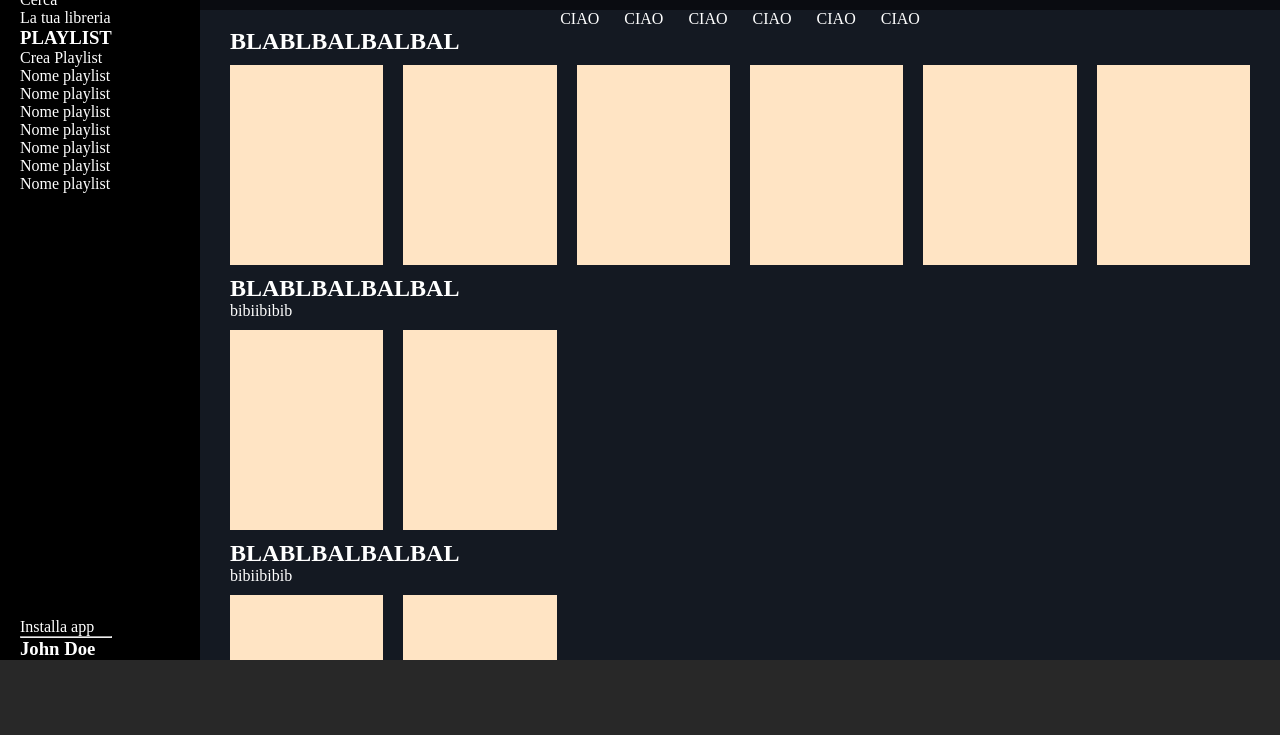
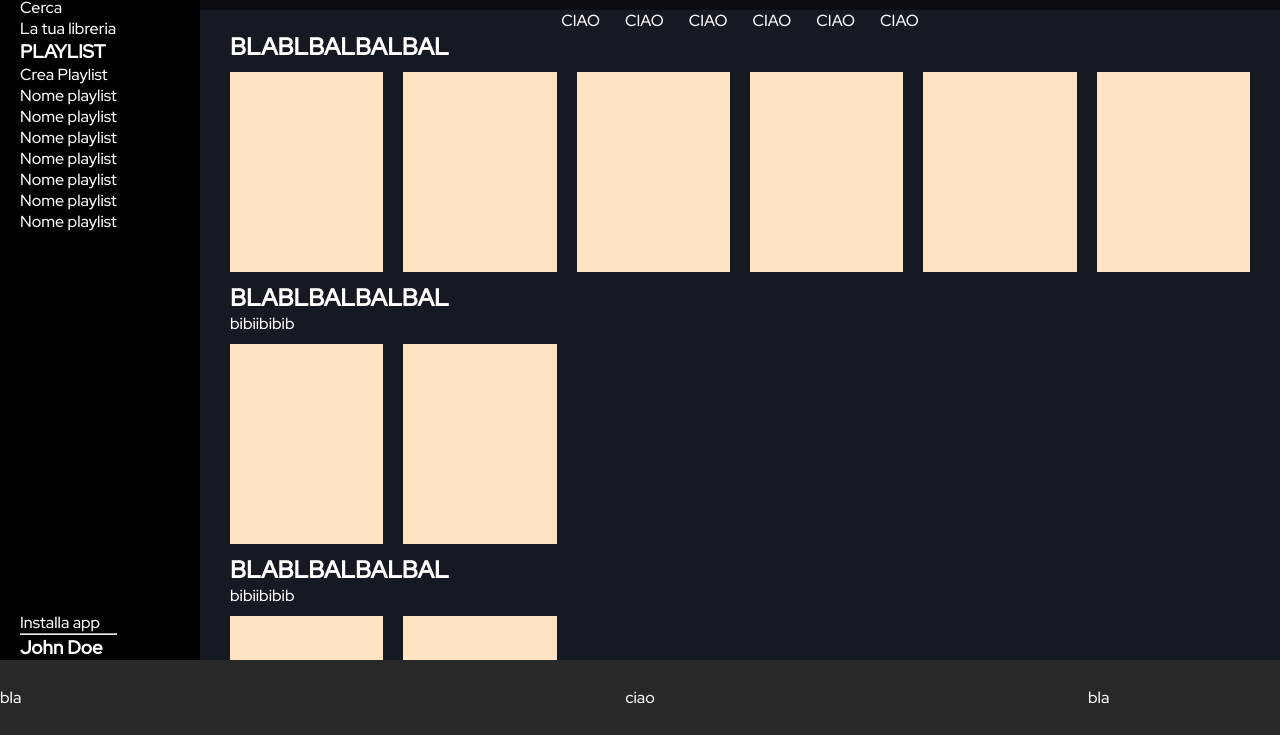
Before and after one commit to BenfanteMarco/html-css-spotifyweb, a plain HTML site: page inde.html in a window 1280 px wide. Shown: the part 65-800 px from the top of the page. Drawn offline with Linux system fonts and the light colour scheme.

Commit message:
[REORDER]

```diff
--- a/css/style.css
+++ b/css/style.css
@@ -5,6 +5,10 @@
 }
 
 /*** GENERAL ***/
+
+body{
+    font-family: 'Red Hat Display', sans-serif;
+}
 
 /* footer */
 
@@ -135,3 +139,20 @@
     height: 75px;
     background-color: rgba(40,40,40,255);
 }
+
+.bottom .row{
+    color: white;
+    height: 75px;
+    display: flex;
+    align-items: center;
+}
+
+.col-15{
+    width: 15%;
+}
+
+.col-70{
+    width: 70%;
+    display: flex;
+    justify-content: center;
+}
--- a/inde.html
+++ b/inde.html
@@ -1,31 +1,47 @@
 <!DOCTYPE html>
 <html lang="en">
 <head>
+
+    <!-- VIEW -->
     <meta charset="UTF-8">
     <meta name="viewport" content="width=device-width, initial-scale=1.0">
 
+    <!-- LINK-CSS -->
     <link rel="stylesheet" href="./css/style.css">
+
+    <!-- LINK-ICON -->
+    <link rel="stylesheet" href="https://cdnjs.cloudflare.com/ajax/libs/font-awesome/6.4.2/css/all.min.css" integrity="sha512-z3gLpd7yknf1YoNbCzqRKc4qyor8gaKU1qmn+CShxbuBusANI9QpRohGBreCFkKxLhei6S9CQXFEbbKuqLg0DA==" crossorigin="anonymous" referrerpolicy="no-referrer" />
+
+    <!-- LINK-FONT -->
+    <link rel="preconnect" href="https://fonts.googleapis.com">
+    <link rel="preconnect" href="https://fonts.gstatic.com" crossorigin>
+    <link href="https://fonts.googleapis.com/css2?family=Red+Hat+Display:wght@500&display=swap" rel="stylesheet">
 
     <title>html-css-spotifyweb</title>
 </head>
 <body>
 
+    <!-- HEADER -->
     <header>
 
+        <!-- UPGRADE -->
         <section class="upgrade-line">
             <a href="#" class="upgrade-button">EFFETTUA L'UPGRADE</a>
         </section>
 
     </header>
 
+    <!-- MAIN -->
     <main>
 
         <div class="top">
             <div class="top-content">
 
+                <!-- NAV-BAR -->
                 <div class="side-left">
                     <div class="left-content">
 
+                        <!-- LOGO-HOME-PLAYLIST -->
                         <div class="top-nav">
                             <img src="./img/" alt="logo">
                             <div class="top-list-nav">
@@ -49,6 +65,8 @@
                                 </ul>
                             </div>
                         </div>
+
+                        <!-- DOWNLOAD-PROFILE -->
                         <div class="bottom-nav">
                             <a href="#">Installa app</a>
                             <hr>
@@ -58,9 +76,11 @@
                     </div>
                 </div>
 
+                <!-- CONTENT -->
                 <div class="side-right">
                     <div class="right-content">
 
+                        <!-- NAV-BAR-CONTENT -->
                         <div class="top-list">
                             <ul>
                                 <li><a href="#">CIAO</a></li>
@@ -72,6 +92,7 @@
                             </ul>
                         </div>
 
+                        <!-- PLAYLIST-VARIE -->
                         <div class="text">
                             <h2>BLABLBALBALBAL</h2>
                         </div>
@@ -116,9 +137,16 @@
 
     </main>
 
+    <!-- FOOTER -->
     <footer>
 
-        <div class="bottom"></div>
+        <div class="bottom">
+            <div class="row">
+                <div class="col-15">bla</div>
+                <div class="col-70">ciao</div>
+                <div class="col-15">bla</div>
+            </div>
+        </div>
 
     </footer>
 
```
